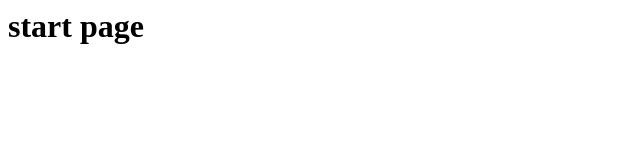
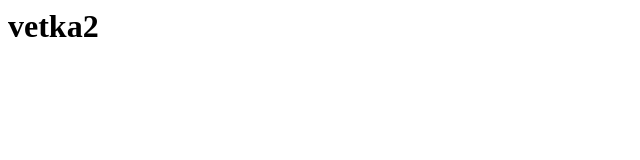
Before and after one commit to Weiss1991/test, a plain HTML site: page index.html in a window 1280 px wide. Shown: the whole page, without its empty margins (0-640 px from the left). Drawn offline with Linux system fonts and the light colour scheme.

Commit message:
created branch vetka2 and modified index.html

```diff
--- a/index.html
+++ b/index.html
@@ -2,6 +2,6 @@
  <head>
  </head>
  <body>
-  <h1>start page</h1>
+  <h1>vetka2</h1>
  </body>
 </html>
```
